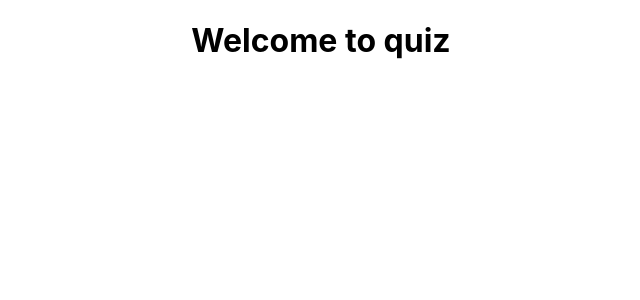
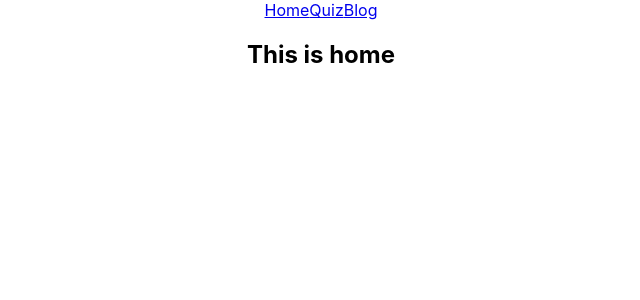
Before and after one commit to raju-miah/web-development-quiz, a React (Create React App) app: page / in a window 1280 px wide. Shown: the top 300 px of the page, without its empty margins (319-959 px from the left). Built offline with nearby package versions, Linux system fonts and the light colour scheme.

Commit message:
setup router

```diff
--- a/src/App.js
+++ b/src/App.js
@@ -1,10 +1,34 @@
+import { createBrowserRouter, RouterProvider } from 'react-router-dom';
 import './App.css';
-import Navbar from './components/Navbar/Navbar';
+import Blog from './components/Blog/Blog';
+import Home from './components/Home/Home';
+import Quiz from './components/Quiz/Quiz';
+import Main from './layout/Main';
 
 function App() {
+  const router = createBrowserRouter([
+    {
+      path: '/',
+      element: <Main></Main>,
+      children: [
+        {
+          path: '/',
+          element: <Home></Home>
+        },
+        {
+          path: '/quiz',
+          element: <Quiz></Quiz>
+        },
+        {
+          path: '/blog',
+          element: <Blog></Blog>
+        }
+      ]
+    }
+  ])
   return (
     <div className="App">
-      <Navbar></Navbar>
+      <RouterProvider router={router}></RouterProvider>
     </div>
   );
 }
--- /dev/null
+++ b/src/components/Blog/Blog.js
@@ -0,0 +1,11 @@
+import React from 'react';
+
+const Blog = () => {
+    return (
+        <div>
+            <h2>This is blog</h2>
+        </div>
+    );
+};
+
+export default Blog;
--- /dev/null
+++ b/src/components/Header/Header.js
@@ -0,0 +1,14 @@
+import React from 'react';
+import { Link } from 'react-router-dom';
+
+const Header = () => {
+    return (
+        <div>
+            <Link to='/'>Home</Link>
+            <Link to='/quiz'>Quiz</Link>
+            <Link to='/blog'>Blog</Link>
+        </div>
+    );
+};
+
+export default Header;
--- /dev/null
+++ b/src/components/Home/Home.js
@@ -0,0 +1,11 @@
+import React from 'react';
+
+const Home = () => {
+    return (
+        <div>
+            <h2>This is home</h2>
+        </div>
+    );
+};
+
+export default Home;
--- a/src/components/Navbar/Navbar.js
+++ /dev/null
@@ -1,11 +0,0 @@
-import React from 'react';
-
-const Navbar = () => {
-    return (
-        <div>
-            <h1>Welcome to quiz</h1>
-        </div>
-    );
-};
-
-export default Navbar;
--- /dev/null
+++ b/src/components/Quiz/Quiz.js
@@ -0,0 +1,11 @@
+import React from 'react';
+
+const Quiz = () => {
+    return (
+        <div>
+            <h2>This is Quiz</h2>
+        </div>
+    );
+};
+
+export default Quiz;
--- /dev/null
+++ b/src/layout/Main.js
@@ -0,0 +1,14 @@
+import React from 'react';
+import { Outlet } from 'react-router-dom';
+import Header from '../components/Header/Header';
+
+const Main = () => {
+    return (
+        <div>
+            <Header></Header>
+            <Outlet></Outlet>
+        </div>
+    );
+};
+
+export default Main;
```
